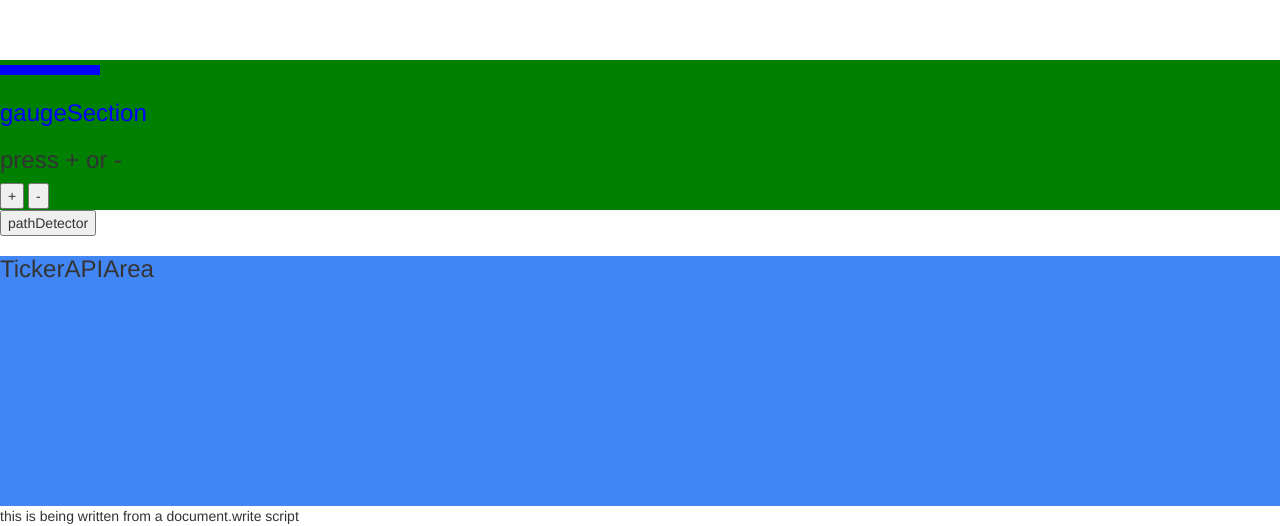
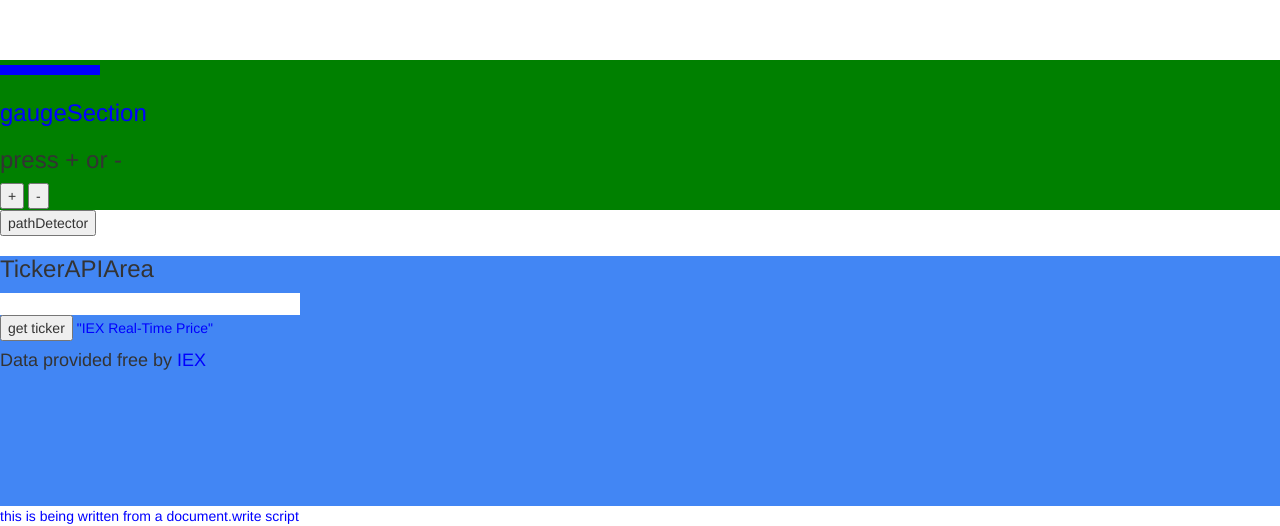
Before and after one commit to Marcode777/jsfundies1, a website: page index.html in a window 1280 px wide. Shown: the part 6367-6893 px from the top of the page. Drawn offline with nearby package versions, Linux system fonts and the light colour scheme.

Commit message:
update, work on API ticker

```diff
--- a/index.html
+++ b/index.html
@@ -160,6 +160,10 @@
 
   <div class="tickerAPIArea">
     <h3>TickerAPIArea</h3>
+    <div class="actualTickerArea"></div>
+    <button onclick="apiGetterIEX();">get ticker</button>
+    <a href="https://iextrading.com/developer/" class="linkIEX">"IEX Real-Time Price"</a>
+    <h4>Data provided free by <a href="https://iextrading.com/developer/" class="linkIEX"/>IEX</h4>
   </div>
 
   <script type="text/javascript"> alert("this is the very first script run")</script>
--- a/script.js
+++ b/script.js
@@ -304,3 +304,18 @@ let newFunctionCalculator = () => {
         document.getElementsByClassName("gaugeMeter3")[0].style.visibility = "hidden";
       }
     }
+
+// tickerAPIArea
+function apiGetterIEX(){ // haha nice I am getting some of it!
+  alert('apiGetterIEX function triggered!!!!!');
+  $.ajax({
+    // url: "https://www.omdbapi.com/?&apikey=43e240f9&t=vanilla+sky",
+    // url: "https://www.omdbapi.com/?&apikey=43e240f9&t=blade+runner+2049",
+    url: "/stock/aapl/batch?types=quote,news,chart&range=1m&last=1",
+    method: 'GET'
+  }).then(function(data){
+    var yay = data.symbol;
+    document.getElementById("actualTickerArea").innerHTML = yay;
+    // alert("the script has worked here");
+  })
+}
--- a/styles.css
+++ b/styles.css
@@ -456,3 +456,13 @@
   width:100%;
   background-color:#4286f4;
 }
+
+.actualTickerArea {
+  height: 22px;
+  width: 300px;
+  background-color: white;
+}
+
+.linkIEX {
+  color: blue;
+}
```
